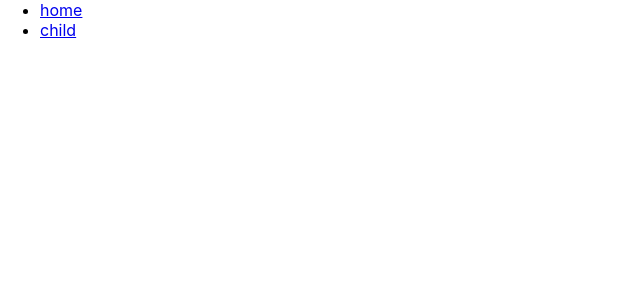
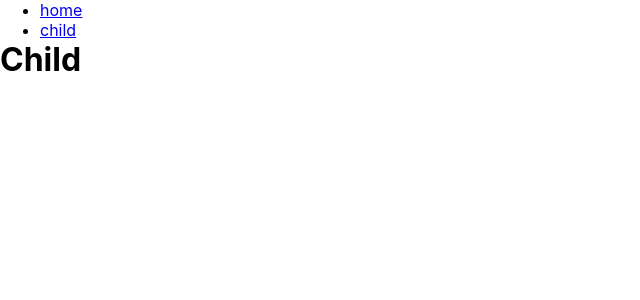
Before and after one commit to yinm/nuxt-tech-book, a Nuxt app in the folder nuxt-project/: page /child in a window 1280 px wide. Before the commit this address had no page. Shown: the top 300 px of the page, without its empty margins (0-640 px from the left). Built offline with nearby package versions, Linux system fonts and the light colour scheme.

Commit message:
Check page

```diff
--- /dev/null
+++ b/nuxt-project/pages/child.vue
@@ -0,0 +1,5 @@
+<template>
+  <div>
+    <h1>Child</h1>
+  </div>
+</template>
```
